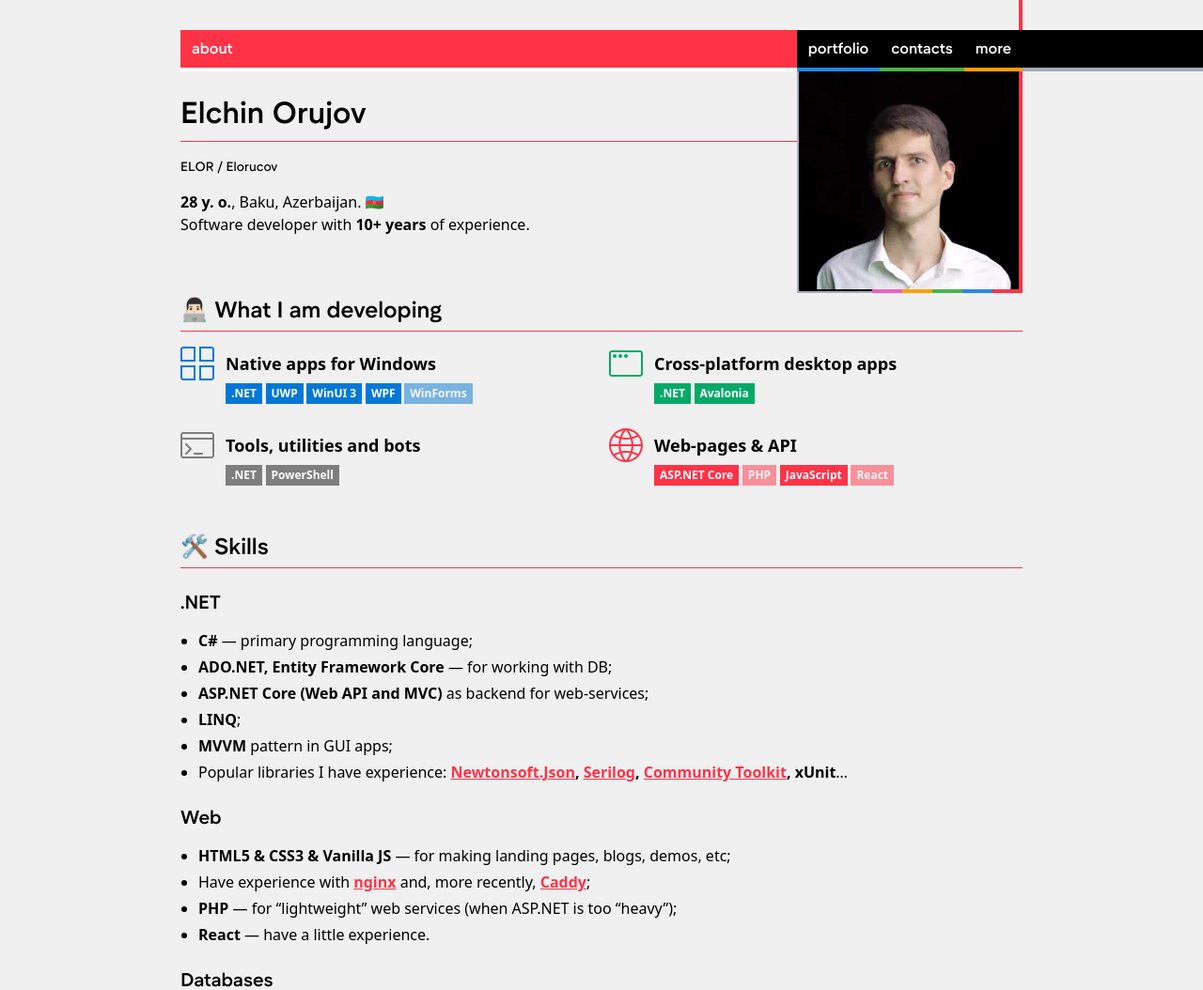
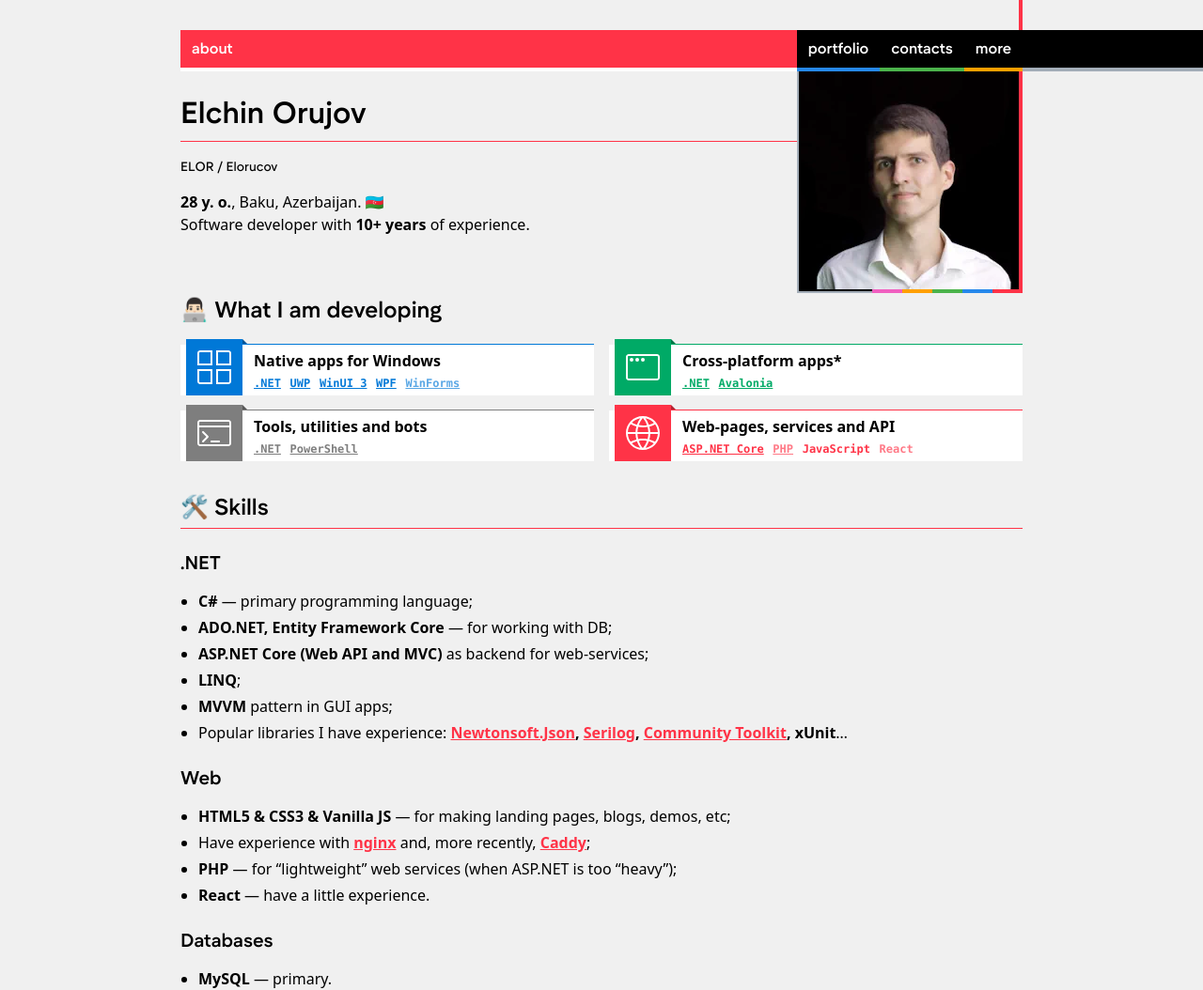
Before and after one commit to Elorucov/Me, a PHP site: page / in a window 1280 px wide. Shown: the top 1054 px of the page at 94% size. Run offline with PHP 8.4, Linux system fonts and the light colour scheme.

Commit message:
Redesigned knowledge cards; translation P2

```diff
--- a/index.php
+++ b/index.php
@@ -306,6 +306,7 @@ $posts = array_reverse($posts);
     <head>
         <meta charset="utf-8"/>
         <meta name="viewport" content="width=device-width, initial-scale=1.0, maximum-scale=2.0"/>
+        <meta name="color-scheme" content="light dark" />
         <title>ELOR | <?= $l["name"] ?></title>
         <meta name="description" content="<?= $l["page_desc"] ?>"/>
 
@@ -350,7 +351,7 @@ $posts = array_reverse($posts);
                 <p><?= t($l["about_start"], ["age" => $age, "p_age" => pluralForm($age, $l["p_age"])]) ?></p>
                 <p>&nbsp;</p>
 
-                <h2>👨🏻‍💻 <?= $l["knowledge_title"] ?></h2>
+                <h2 class="noBorder">👨🏻‍💻 <?= $l["knowledge_title"] ?></h2>
 
                 <div class="adaptiveGrid">
                     <div class="card knowledgeCard" style="--accent:#0078d7">
@@ -360,7 +361,7 @@ $posts = array_reverse($posts);
                             </svg>
                         </aside>
                         <section class="cardContent">
-                            <header>Native apps for Windows</header>
+                            <header><?= $l["knowledge_windows_dev"] ?></header>
                             <content>
                                 <chips>
                                     <a class="chip" target="_blank" href="https://dot.net">.NET</a>
@@ -380,7 +381,7 @@ $posts = array_reverse($posts);
                             </svg>
                         </aside>
                         <section class="cardContent">
-                            <header>Cross-platform desktop apps</header>
+                            <header><?= $l["knowledge_crossplatform_ui"] ?><span title="<?= $l["knowledge_crossplatform_ui_notice"] ?>">*</span></header>
                             <content>
                                 <chips>
                                     <a class="chip" target="_blank" href="https://dot.net">.NET</a>
@@ -397,7 +398,7 @@ $posts = array_reverse($posts);
                             </svg>
                         </aside>
                         <section class="cardContent">
-                            <header>Tools, utilities and bots</header>
+                            <header><?= $l["knowledge_tools"] ?></header>
                             <content>
                                 <chips>
                                     <a class="chip" target="_blank" href="https://dot.net">.NET</a>
@@ -414,7 +415,7 @@ $posts = array_reverse($posts);
                             </svg>
                         </aside>
                         <section class="cardContent">
-                            <header>Web-pages & API</header>
+                            <header><?= $l["knowledge_web"] ?></header>
                             <content>
                                 <chips>
                                     <a class="chip" target="_blank" href="https://dotnet.microsoft.com/en-us/apps/aspnet">ASP.NET Core</a>
@@ -482,14 +483,15 @@ $posts = array_reverse($posts);
                                     </svg>
                                 </aside>
                             <?php elseif (isset($logo["light"], $logo["dark"])): ?>
+                                <!-- TODO: Fix wrong picture loading for different prefers-color-scheme and body theme class! -->
                                 <picture>
-                                    <source loading="lazy" media="(prefers-color-scheme: dark)" height="48px" srcset="<?= e($logo["dark"]) ?>">
-                                    <source loading="lazy" media="(prefers-color-scheme: light)" height="48px" srcset="<?= e($logo["light"]) ?>">
+                                    <source media="(prefers-color-scheme: dark)" height="48" srcset="<?= e($logo["dark"]) ?>">
+                                    <source media="(prefers-color-scheme: light)" height="48" srcset="<?= e($logo["light"]) ?>">
                                     <img loading="lazy" src="<?= e(pngFallback($logo["light"])) ?>">
                                 </picture>
                             <?php else: ?>
                                 <picture>
-                                    <source loading="lazy" width="48px" srcset="<?= e($logo["src"]) ?>">
+                                    <source width="48px" srcset="<?= e($logo["src"]) ?>">
                                     <img loading="lazy" src="<?= e(pngFallback($logo["src"])) ?>">
                                 </picture>
                             <?php endif; ?>
--- a/lang/en/locale.php
+++ b/lang/en/locale.php
@@ -14,7 +14,13 @@ return [
 
     "knowledge_title" => "What I am developing",
     "skills" => "Skills",
-    "about_extra" => "A little more about me"
+    "about_extra" => "A little more about me",
+
+    "knowledge_windows_dev" => "Native apps for Windows",
+    "knowledge_crossplatform_ui" => "Cross-platform apps",
+    "knowledge_crossplatform_ui_notice" => "Only for desktop OS",
+    "knowledge_tools" => "Tools, utilities and bots",
+    "knowledge_web" => "Web-pages, services and API"
 ];
 
 ?>
--- a/res/impressive_landing/style.css
+++ b/res/impressive_landing/style.css
@@ -6,28 +6,55 @@
     --color4: #ffa000;
     --color5: #f060c0;
 
-    --page_background: #f0f0f0;
-    --page_foreground: #000;
-    --on_page_background: #fff;
-    --section_separator_color: #000;
+    /* Light */
+    --page_background_l: #f0f0f0;
+    --page_foreground_l: #000;
+    --on_page_background_l: #fff;
+    --section_separator_color_l: #000;
+
+    /* Dark */
+    --page_background_d: #161616;
+    --page_foreground_d: #fff;
+    --on_page_background_d: #222;
+    --section_separator_color_d: #fff;
+
+    --page_background: light-dark(var(--page_background_l), var(--page_background_d));
+    --page_foreground: light-dark(var(--page_foreground_l), var(--page_foreground_d));
+    --on_page_background: light-dark(var(--on_page_background_l), var(--on_page_background_d));
+    --section_separator_color: light-dark(var(--section_separator_color_l), var(--section_separator_color_d));
 }
 
-@media (prefers-color-scheme: dark) {
+
+/* Fallback for old browsers */
+@supports not (color: light-dark(#fff, #000)) {
     :root {
-        --page_background: #161616;
-        --page_foreground: #fff;
-        --on_page_background: #222;
-        --section_separator_color: #fff;
+        --page_background: var(--page_background_l);
+        --page_foreground: var(--page_foreground_l);
+        --on_page_background: var(--on_page_background_l);
+        --section_separator_color: var(--section_separator_color_l);
+
+        @media (prefers-color-scheme: dark) {
+            /* Fallback for old browsers */
+            --page_background: var(--page_background_l);
+            --page_foreground: var(--page_foreground_l);
+            --on_page_background: var(--on_page_background_l);
+            --section_separator_color: var(--section_separator_color_l);
+        }
     }
 }
 
 :root {
+    /* For Windows, because it use "Courier" as default mono font  */
+    --mono_font: "Cascadia Mono", "Consolas", "Lucida Console", monospace;
+
     --animation_slowdown_multiplier: 1;
     --content_max_width: 960px;
     --bars_size: 4px;
     --big_spacing: 32px;
     --content_item_spacing: 16px;
     --person_picture_size: 232px;
+    --knowledge_card_size: 36px;
+    --knowledge_card_icon_plate_offset_top: 6px;
 }
 
 @media (prefers-reduced-motion: reduce) {
@@ -122,6 +149,19 @@ body {
         "Segoe UI Symbol";
     font-optical-sizing: auto;
     font-style: normal;
+    color-scheme: light;
+
+    @media (prefers-color-scheme: dark) {
+        color-scheme: dark;
+    }
+}
+
+body.light {
+    color-scheme: light !important;
+}
+
+body.dark {
+    color-scheme: dark !important;
 }
 
 h1,
@@ -383,6 +423,11 @@ content h2 {
     border-bottom: 1px solid var(--accent);
 }
 
+content h1.noBorder, content h2.noBorder {
+    border-bottom: 0px;
+    padding-bottom: 0em;
+}
+
 content h3 {
     font-size: 1.25em;
 }
@@ -534,7 +579,6 @@ chips {
 
 chips .chip {
     background: var(--accent);
-    /* filter: saturate(2) brightness(0.8) contrast(1.7); */
     color: white;
     padding: 2px 6px;
     margin-bottom: 4px;
@@ -552,22 +596,56 @@ a.chip:hover {
 }
 
 .chip.less {
-    opacity: 0.5;
+    opacity: 0.65;
 }
 
 .knowledgeCard {
+    position: relative;
+    background: var(--on_page_background);
     border-top: 0px;
+    margin-top: var(--knowledge_card_icon_plate_offset_top) !important;
+    margin-bottom: calc(16px - var(--knowledge_card_icon_plate_offset_top)) !important;
+}
+
+.knowledgeCard:before {
+    content: '';
+    position: absolute;
+    right: 0;
+    top: -1px;
+    width: calc(100% - var(--knowledge_card_size) - var(--knowledge_card_icon_plate_offset_top));
+    height: 1px;
+    z-index: 1;
+    background: var(--accent);
 }
 
 .knowledgeCard > aside:first-child {
-    width: 36px;
-    height: 36px;
+    padding: 12px;
+    margin: calc(var(--knowledge_card_icon_plate_offset_top) * -1) 0px 0px var(--knowledge_card_icon_plate_offset_top);
+    background: var(--accent);
+    width: var(--knowledge_card_size);
+    height: var(--knowledge_card_size);
     align-items: start;
+    position: relative;
+}
+
+.knowledgeCard > aside:first-child:before {
+    content: '';
+    position: absolute;
+    right: calc(var(--knowledge_card_icon_plate_offset_top) * -1);
+    top: 0;
+    width: var(--knowledge_card_icon_plate_offset_top);
+    height: var(--knowledge_card_icon_plate_offset_top);
+    border-width: calc(var(--knowledge_card_icon_plate_offset_top) / 2);
+    border-color: transparent transparent var(--accent) var(--accent);
+    border-style: solid;
+    box-sizing: border-box;
+    filter: brightness(0.7);
 }
 
 .knowledgeCard > aside:first-child > svg {
     width: inherit;
     height: inherit;
+    color: #fff;
 }
 
 .knowledgeCard > section.cardContent {
@@ -581,15 +659,25 @@ a.chip:hover {
     font-weight: 600;
     background: unset;
     color: unset;
-    font-size: 1.125em;
 }
 
 .knowledgeCard > section.cardContent > content {
     padding: 0px;
 }
 
-.knowledgeCard chips {
-    margin: 6px 0px;
+.knowledgeCard chips .chip {
+    background: transparent;
+    color: var(--accent);
+    font-family: var(--mono_font);
+    padding: 0px;
+}
+
+.knowledgeCard chips .chip:not(:last-child) {
+    margin-right: 6px;
+}
+
+.knowledgeCard chips a.chip {
+    text-decoration: underline;
 }
 
 #personPictureFrame {
@@ -758,11 +846,14 @@ input[type="checkbox"].dlg:checked + label + .dlg_wrap {
     margin-bottom: 0px;
 }
 
-@media (prefers-color-scheme: dark) {
-    #contactsTab .card > aside:first-child > svg,
-    .card > section.cardContent > content > input[type="checkbox"].dlg + label,
-    .card content a:not(.chip) {
-        filter: brightness(1.25);
+body:not(.light) {
+    @media (prefers-color-scheme: dark) {
+        #contactsTab .card > aside:first-child > svg,
+        .card > section.cardContent > content > input[type="checkbox"].dlg + label,
+        .card content a:not(.chip),
+        .knowledgeCard chips > .chip {
+            filter: brightness(1.25);
+        }
     }
 }
 
```
Also changed, not shown: lang/az/locale.php (+7 -1 lines), lang/ru/locale.php (+7 -1 lines).
